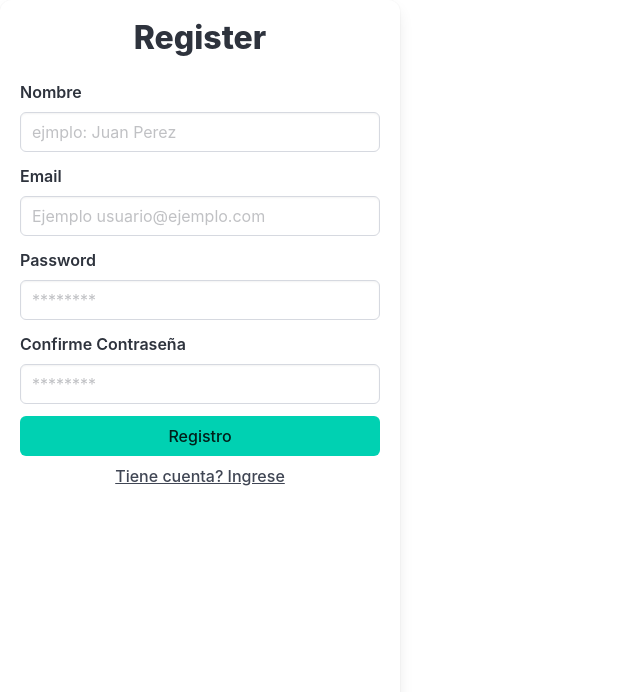
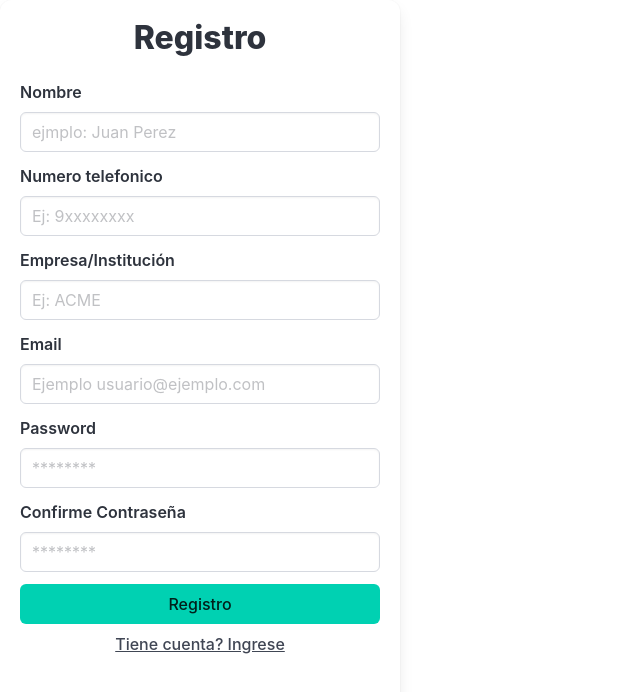
Before and after one commit to fabiancampanaa/aceite_front, a React (Vite) app: page / in a window 1280 px wide. Both pictures are taken after a click on the button "No tiene Cuenta? Registrese". Shown: the top 692 px of the page, without its empty margins (0-640 px from the left). Built offline with nearby package versions, Linux system fonts and the light colour scheme.

Commit message:
incorporacion datos extra
se ingresa
numero
empresa

```diff
--- a/src/components/inicio.jsx
+++ b/src/components/inicio.jsx
@@ -8,6 +8,8 @@ function Inicio() {
   let navigate = useNavigate();
   const nameRef = useRef(null);
   const emailRef = useRef(null);
+  const numberRef = useRef(null);
+  const empresaRef = useRef(null);
   const passwordRef = useRef(null);
   const confirmPasswordRef = useRef(null);
   const [isRegistering, setIsRegistering] = useState(false);
@@ -26,7 +28,7 @@ function Inicio() {
       try {
 
         const datos_usuario = { username : nameRef.current.value, email : emailRef.current.value, password : passwordRef.current.value }
-        const datos_envio = {username: nameRef.current.value, email: emailRef.current.value, password:  passwordRef.current.value}
+        const datos_envio = {username: nameRef.current.value, email: emailRef.current.value, password:  passwordRef.current.value, numero_telefono: numberRef.current.value, nombre_empresa: empresaRef.current.value}
         //const datos_envio = JSON.stringify(datos_usuario)
         console.log(datos_envio)
         const response = await axios.post("http://localhost:8000/api/register/", datos_envio);
@@ -53,7 +55,7 @@ function Inicio() {
     <div className="hero is-fullheight is-flex is-align-items-center">
     <div className="container is-flex is-justify-content-center">
       <div className="box" style={{ width: "400px" }}>
-        <h1 className="title has-text-centered">{isRegistering ? "Register" : "Login"}</h1>
+        <h1 className="title has-text-centered">{isRegistering ? "Registro" : "Inicio de sesión"}</h1>
         {error && <p className="has-text-danger has-text-centered">{error}</p>}
         <form onSubmit={handleSubmit}>
           {isRegistering && (
@@ -70,6 +72,38 @@ function Inicio() {
               </div>
             </div>
           )}
+
+          {isRegistering && (
+
+          <div className="field">
+          <label className="label">Numero telefonico</label>
+          <div className="control">
+            <input
+              className="input"
+              type="text"
+              placeholder="Ej: 9xxxxxxxx"
+              ref={numberRef}
+              required
+            />
+          </div>
+        </div>
+          )}
+
+          {isRegistering && (
+             <div className="field">
+             <label className="label">Empresa/Institución</label>
+             <div className="control">
+               <input
+                 className="input"
+                 type="text"
+                 placeholder="Ej: ACME"
+                 ref={empresaRef}
+                 required
+               />
+             </div>
+           </div>
+          )}
+
 
           <div className="field">
             <label className="label">Email</label>
```
